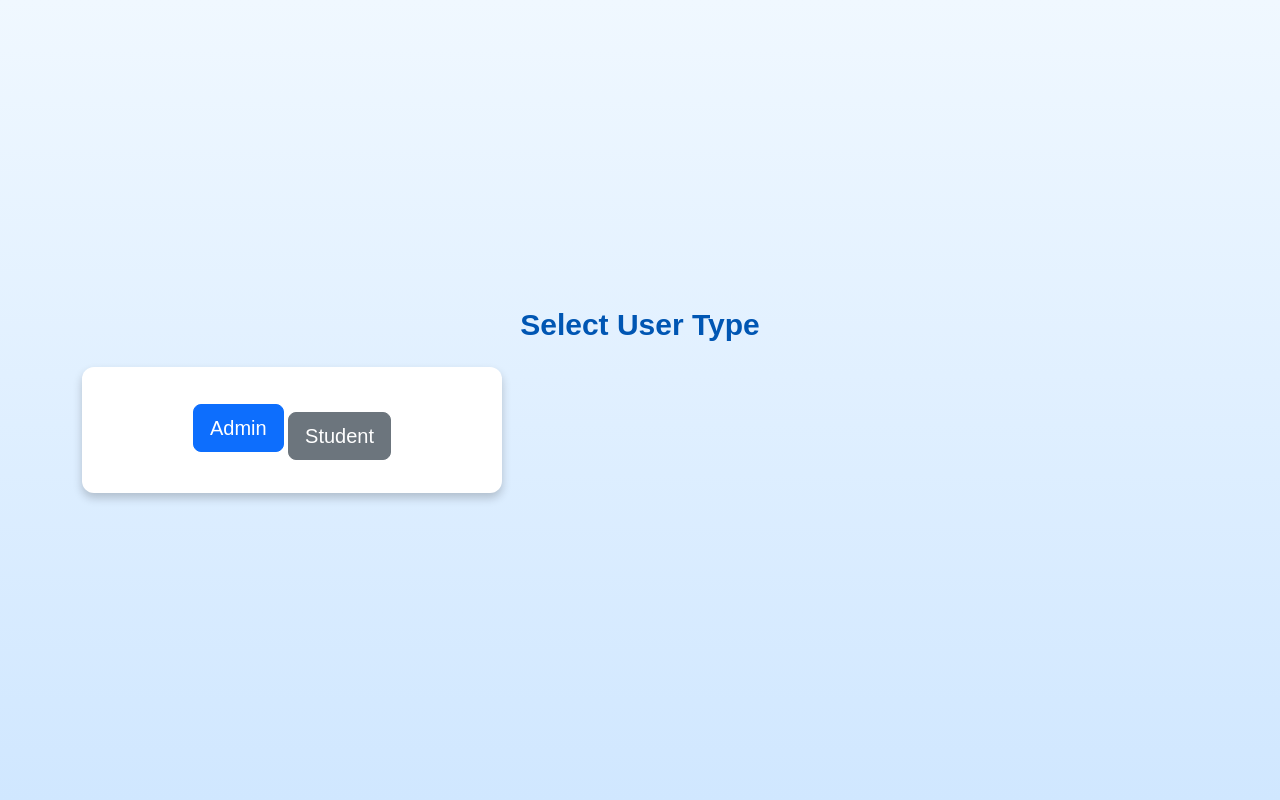
After one commit to Abhinav-Sharmaaaa/Face-Recognition-Attendance-App, a Flask app: page /login in a window 1280 px wide. The commit adds this page. Run offline with Flask 3, Linux system fonts and the light colour scheme; some libraries are stand-ins or nearby versions.

Commit message:
fix attendance and added basic login system

```diff
--- a/app.py
+++ b/app.py
@@ -1,4 +1,4 @@
-from flask import Flask, render_template, request, redirect, url_for, jsonify
+from flask import Flask, render_template, request, redirect, url_for, jsonify, session
 import os
 from datetime import datetime
 import pytz  # Import pytz for timezone handling
@@ -32,6 +32,8 @@
 
 @app.route('/')
 def index():
+    if session.get('user_type') != 'admin':
+        return redirect(url_for('login'))
     return render_template('index.html')
 
 @app.route('/register', methods=['GET', 'POST'])
@@ -121,24 +123,32 @@
         face_image_resized = cv2.resize(face_image, (128, 128))
         face_encoding = face_image_resized.flatten().tolist()  # Flatten the resized image
 
+        best_match = None
+        best_similarity = float('inf')  # Set initial similarity to a high value
+
         # Compare with stored face encodings
         for student in mongo.db.students.find():
             stored_encoding = student['face_encoding']
-            # Calculate cosine similarity
             similarity = cosine(face_encoding, stored_encoding)  # Cosine distance
             print(f"Cosine similarity to {student['name']}: {similarity}")  # Debugging line
 
-            if similarity < 0.4:  # Adjust this threshold as needed
-                # Set the timezone to Indian Standard Time (IST)
-                ist = pytz.timezone('Asia/Kolkata')
-                current_time = datetime.now(ist).strftime('%Y-%m-%d %H:%M:%S')
-                mongo.db.attendance.insert_one({
-                    'name': student['name'],
-                    'branch': student['branch'],
-                    'time': current_time
-                })
-                print(f"Attendance recorded for {student['name']} at {current_time}")  # Debugging line
-                return redirect(url_for('index'))
+            if similarity < best_similarity:  # Find the best match (lowest cosine distance)
+                best_similarity = similarity
+                best_match = student
+
+        if best_match and best_similarity < 0.4:  # Ensure it's below a reliable threshold
+            # Set the timezone to Indian Standard Time (IST)
+            ist = pytz.timezone('Asia/Kolkata')
+            current_time = datetime.now(ist).strftime('%Y-%m-%d %H:%M:%S')
+
+            # Store attendance
+            mongo.db.attendance.insert_one({
+                'name': best_match['name'],
+                'branch': best_match['branch'],
+                'time': current_time
+            })
+            print(f"Attendance recorded for {best_match['name']} at {current_time}")  # Debugging line
+            return redirect(url_for('index'))
 
         return "No matching student found!", 404
 
@@ -155,12 +165,54 @@
     print("Attendance Records:", attendance_records)
     return render_template('present.html', attendance=attendance_records)
 
-
 @app.route('/reset_attendance', methods=['POST'])
 def reset_attendance_route():
     mongo.db.attendance.delete_many({})
     return jsonify({"message": "Attendance has been reset."}), 200
 
+@app.route('/login', methods=['GET', 'POST'])
+def login():
+    if request.method == 'POST':
+        user_type = request.form.get('user_type')
+        if user_type == 'admin':
+            admin_password = request.form.get('admin_password')
+            if admin_password == '0000':  # Check for the admin password
+                session['user_type'] = user_type
+                print(f"User  type set in session: {session['user_type']}")  # Debugging line
+                return redirect(url_for('index'))
+            else:
+                return "Invalid admin password!", 403  # Forbidden
+        elif user_type == 'student':
+            session['user_type'] = user_type
+            print(f"User  type set in session: {session['user_type']}")  # Debugging line
+            return redirect(url_for('attendance_view'))
+        return "Invalid user type!", 400
+    return render_template('login.html')  # Render the login page
+
+@app.route('/logout')
+def logout():
+    session.pop('user_type', None)
+    return redirect(url_for('login'))
+
+@app.before_request
+def restrict_access():
+    allowed_routes = ['login', 'static', 'logout']
+    if request.endpoint in allowed_routes:
+        return None
+
+    if 'user_type' not in session:
+        return redirect(url_for('login'))
+
+    # Allow admin to access index and attendance
+    if request.endpoint in ['index', 'attendance_view'] and session.get('user_type') == 'admin':
+        return None
+
+    # Allow student to access attendance
+    if request.endpoint == 'attendance_view' and session.get('user_type') == 'student':
+        return None
+
+    return redirect(url_for('login'))
+
 if __name__ == '__main__':
     port = int(os.environ.get("PORT", 5000))  # Use the PORT environment variable or default to 5000
     app.run(host='0.0.0.0', port=port, debug=True)
--- /dev/null
+++ b/templates/login.html
@@ -0,0 +1,48 @@
+<!DOCTYPE html>
+<html lang="en">
+<head>
+    <meta charset="UTF-8">
+    <meta name="viewport" content="width=device-width, initial-scale=1.0">
+    <title>Login - Attendance System</title>
+
+    <!-- Google Font -->
+    <link href="https://fonts.googleapis.com/css2?family=Poppins:wght@300;400;600;700&display=swap" rel="stylesheet">
+
+    <!-- Bootstrap CSS -->
+    <link href="https://cdn.jsdelivr.net/npm/bootstrap@5.3.0/dist/css/bootstrap.min.css" rel="stylesheet">
+
+    <!-- External CSS File -->
+    <link rel="stylesheet" href="../static/styles.css">
+</head>
+<body class="d-flex align-items-center justify-content-center min-vh-100">
+
+    <div class="container text-center">
+        <h1 class="mb-4">Select User Type</h1>
+        <form method="POST" action="/login">
+            <button type="button" onclick="showPasswordField('admin')" class="btn btn-primary btn-lg mb-3">Admin</button>
+            <button type="button" onclick="login('student')" class="btn btn-secondary btn-lg">Student</button>
+            <div id="admin-password" style="display: none;">
+                <input type="password" name="admin_password" placeholder="Enter Admin Password" class="form-control mt-3" required>
+                <input type="hidden" name="user_type" value="admin">
+                <button type="submit" class="btn btn-primary mt-2">Login as Admin</button>
+            </div>
+        </form>
+    </div>
+
+    <!-- Bootstrap JS -->
+    <script src="https://cdn.jsdelivr.net/npm/bootstrap@5.3.0/dist/js/bootstrap.bundle.min.js"></script>
+    <script>
+        function showPasswordField(userType) {
+            if (userType === 'admin') {
+                document.getElementById('admin-password').style.display = 'block';
+            }
+        }
+
+        function login(userType) {
+            // For student login, submit the form directly
+            document.querySelector('input[name="user_type"]').value = userType;
+            document.querySelector('form').submit();
+        }
+    </script>
+</body>
+</html>
```
Also changed, not shown: templates/index.html (+2 -14 lines).
